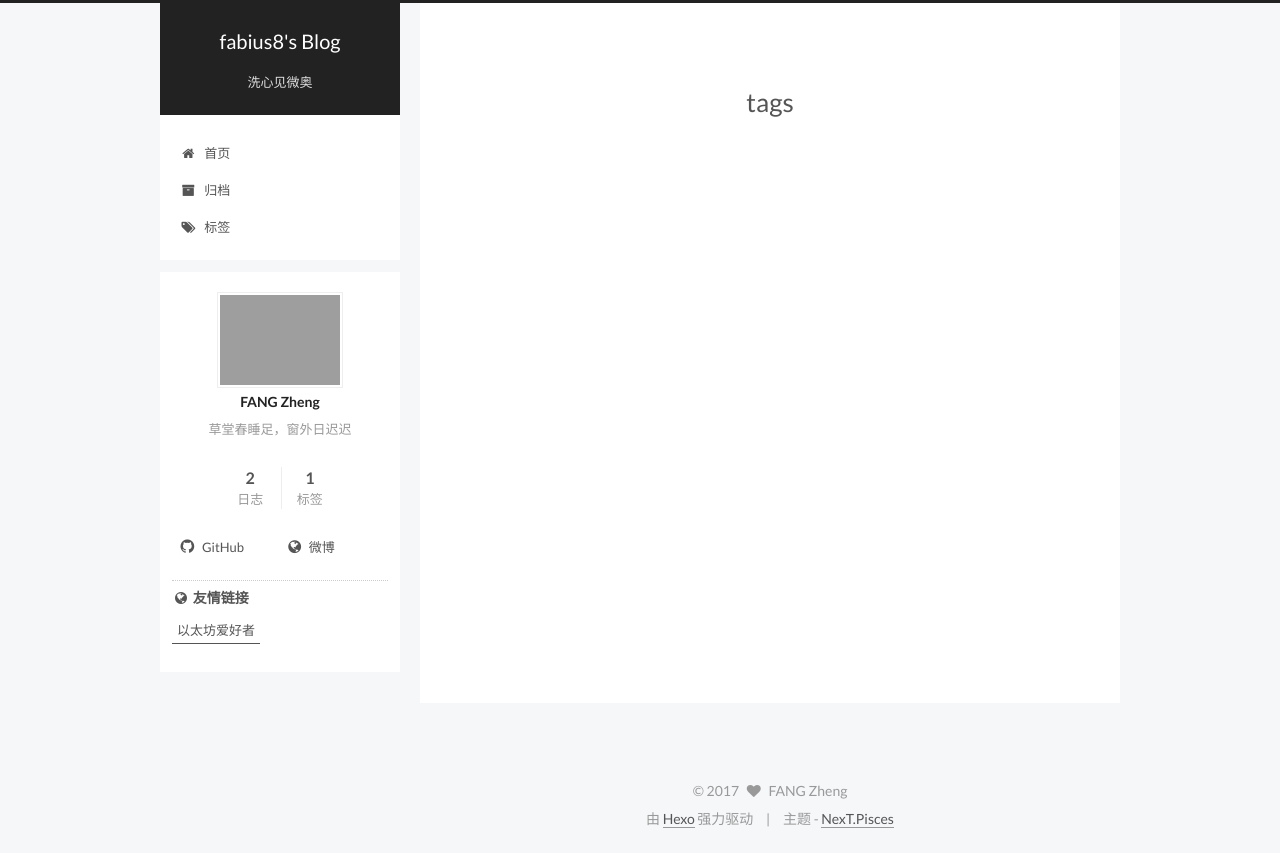
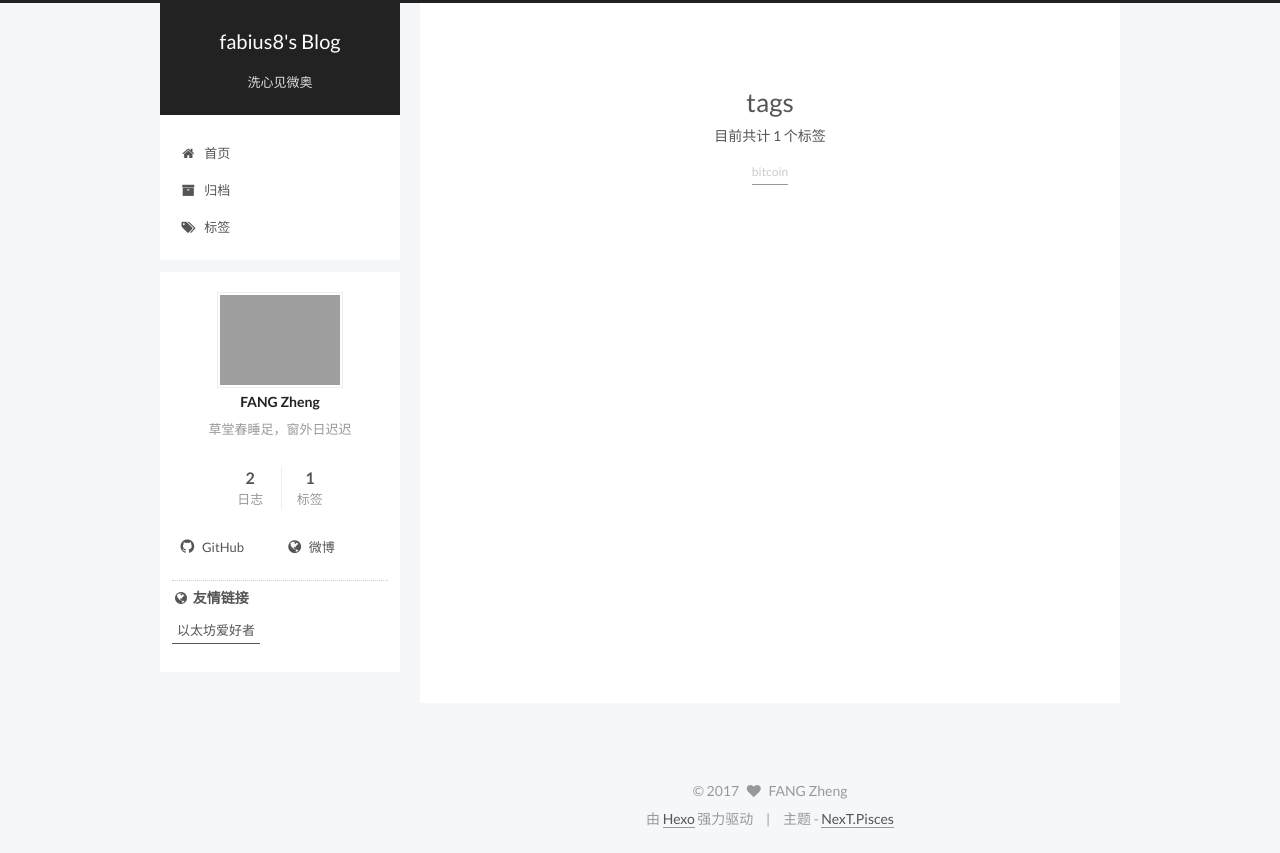
Before and after one commit to fabius8/fabius8.github.io, a plain HTML site: page tags/index.html in a window 1280 px wide. Drawn offline with Linux system fonts and the light colour scheme; grey boxes are pictures that could not be loaded; a script that the page names is missing.

Commit message:
Site updated: 2017-07-11 18:33:48

```diff
--- a/tags/index.html
+++ b/tags/index.html
@@ -99,7 +99,7 @@
 <meta property="og:url" content="http://yoursite.com/tags/index.html">
 <meta property="og:site_name" content="fabius8&#39;s Blog">
 <meta property="og:description" content="草堂春睡足，窗外日迟迟">
-<meta property="og:updated_time" content="2017-07-08T04:44:01.000Z">
+<meta property="og:updated_time" content="2017-07-11T10:33:18.000Z">
 <meta name="twitter:card" content="summary">
 <meta name="twitter:title" content="tags">
 <meta name="twitter:description" content="草堂春睡足，窗外日迟迟">
@@ -278,7 +278,14 @@
 
 
 
-
+      <div class="tag-cloud">
+        <div class="tag-cloud-title">
+            目前共计 1 个标签
+        </div>
+        <div class="tag-cloud-tags">
+          <a href="/tags/bitcoin/" style="font-size: 12px; color: #ccc">bitcoin</a>
+        </div>
+      </div>
 
   </div>
 
@@ -341,10 +348,10 @@
 
 
             <div class="site-state-item site-state-tags">
-
+              <a href="/tags/index.html">
                 <span class="site-state-item-count">1</span>
                 <span class="site-state-item-name">标签</span>
-
+              </a>
             </div>
 
 
```
Also changed, not shown: 2017/07/07/ethereum-plan/index.html (+2 -2 lines), 2017/07/08/ethereum-wiki-研究/index.html (+2 -2 lines), archives/2017/07/index.html (+2 -2 lines), archives/2017/index.html (+2 -2 lines), archives/index.html (+2 -2 lines), index.html (+2 -2 lines), tags/bitcoin/index.html (+2 -2 lines), travel/index.html (+2 -2 lines).
